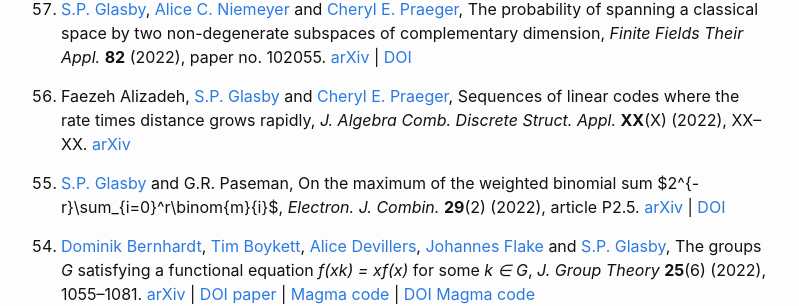
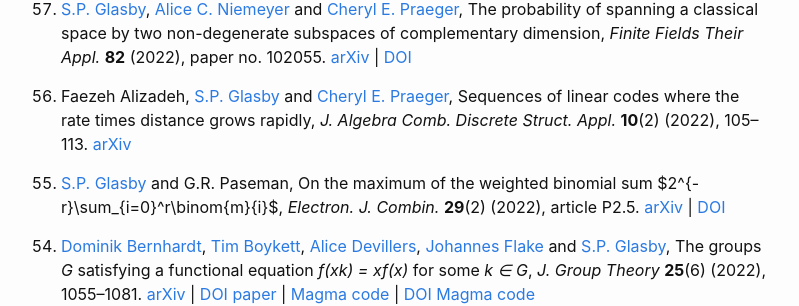
Before and after one commit to StephenGlasby/StephenGlasby.github.io, a Jekyll site: the page built from publications.md, in a window 1280 px wide and 900 px high, scrolled down 926 px. Shown: the part 150-456 px from the top of the window, without its empty margins (239-1038 px from the left). Built offline with Jekyll 4.4.1, drawn with Linux system fonts in a browser that asks for light colours.

Commit message:
publications.md

```diff
--- a/publications.md
+++ b/publications.md
@@ -108,7 +108,7 @@ Preprints of my (recent) papers are on [the arXiv](https://arxiv.org/a/glasby_s_
   [S.P. Glasby](https://stephenglasby.github.io/) and
   [Cheryl E. Praeger](https://www.uwa.edu.au/people/cheryl.praeger),
   Sequences of linear codes where the rate times distance grows rapidly,
-  *J. Algebra Comb. Discrete Struct. Appl.* **XX**(X) (2022), XX--XX.
+  *J. Algebra Comb. Discrete Struct. Appl.* **10**(2) (2022), 105--113.
   [arXiv](https://arxiv.org/abs/2110.01277)
 
 0. [S.P. Glasby](https://stephenglasby.github.io/) and
```
